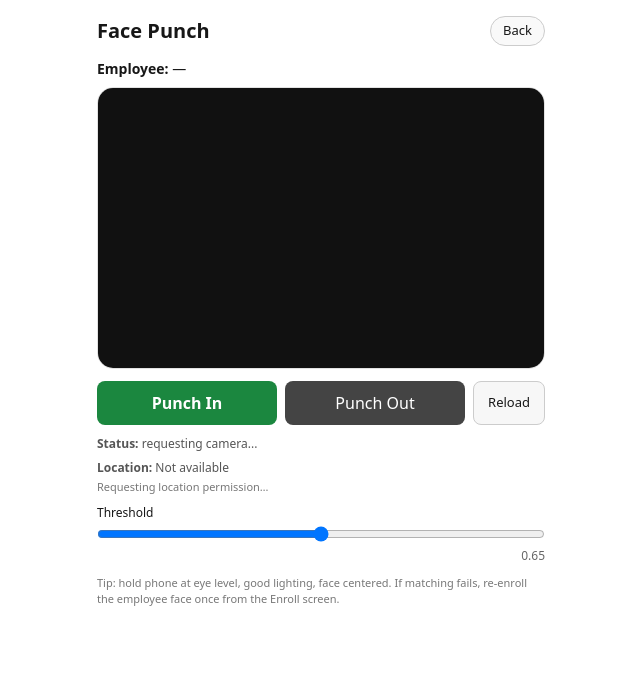
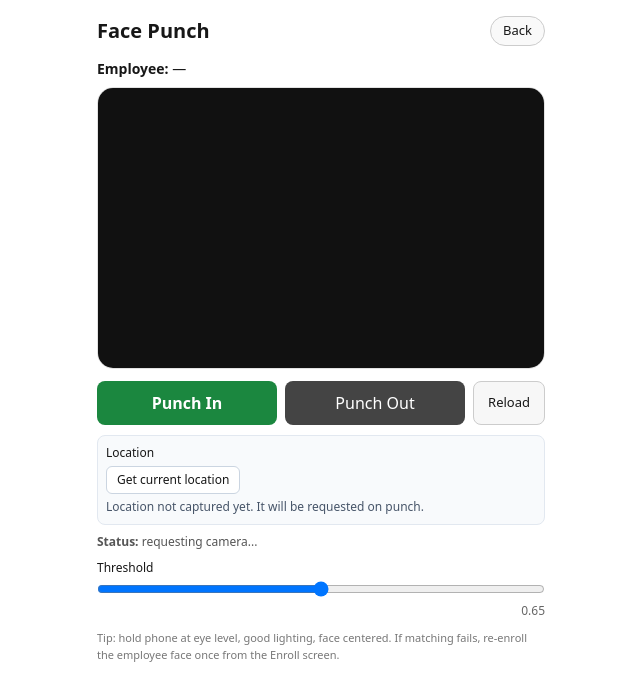
Before and after one commit to cazbrain2412/sidhivanyak-face-app, a Next.js app: page /supervisor/face-punch in a window 1280 px wide. Shown: the top 700 px of the page, without its empty margins (319-959 px from the left). Built offline with nearby package versions, Linux system fonts and the light colour scheme; no server answers.

Commit message:
Add GPS location capture to face attendance punch

```diff
--- a/app/api/attendance/mark/route.js
+++ b/app/api/attendance/mark/route.js
@@ -10,6 +10,10 @@
  *    - Punch IN + Punch OUT, workHours >= 2 -> PRESENT
  *    - Punch IN + Punch OUT, workHours < 2  -> HALF
  *    - Punch OUT only (no IN) -> HALF
+ *
+ *  🔵 NEW:
+ *    - Accepts "location" from client: { lat, lng, name? }
+ *    - Stores in Attendance.location = { lat, lng, name? }
  */
 
 import dbConnect from "@/lib/mongodb";
@@ -35,26 +39,14 @@ function buildDateKey(d = new Date()) {
   return `${yyyy}-${mm}-${dd}`;
 }
 
-// NEW: normalize location payload from client
+// 🔵 Normalize location object from client
 function normalizeLocation(loc) {
   if (!loc || typeof loc !== "object") return null;
-  const latitude = Number(loc.latitude);
-  const longitude = Number(loc.longitude);
-  if (!Number.isFinite(latitude) || !Number.isFinite(longitude)) return null;
-
-  const out = { latitude, longitude };
-
-  if (loc.accuracy != null && Number.isFinite(Number(loc.accuracy))) {
-    out.accuracy = Number(loc.accuracy);
-  }
-  if (loc.label && typeof loc.label === "string") {
-    out.label = loc.label;
-  }
-  if (loc.timestamp) {
-    out.timestamp = loc.timestamp;
-  }
-
-  return out;
+  const lat = Number(loc.lat ?? loc.latitude);
+  const lng = Number(loc.lng ?? loc.longitude);
+  if (!Number.isFinite(lat) || !Number.isFinite(lng)) return null;
+  const name = typeof loc.name === "string" && loc.name.trim() ? loc.name.trim() : null;
+  return { lat, lng, name };
 }
 
 export async function POST(req) {
@@ -63,7 +55,7 @@ export async function POST(req) {
     const body = await req.json();
     const { descriptor, action, location } = body;
 
-    const locationData = normalizeLocation(location);
+    const clientLocation = normalizeLocation(location);
 
     if (!Array.isArray(descriptor) || descriptor.length < 10) {
       return NextResponse.json(
@@ -127,27 +119,27 @@ export async function POST(req) {
     const hasOutFlag = (rec) =>
       !!(rec?.punchOut || rec?.out || rec?.punch?.out || rec?.punchOutTime);
 
+    // helper to attach static employee info + location
+    function attachMeta(target) {
+      if (best.zone) target.zone = best.zone;
+      if (best.division) target.division = best.division;
+      if (best.department) target.department = best.department;
+      if (best.supervisorCode) target.supervisorCode = best.supervisorCode;
+      if (clientLocation) target.location = clientLocation;
+      return target;
+    }
+
     // ---------- ACTION: PUNCH IN ----------
     if (action === "in") {
       if (!existing) {
         // first punch of the day -> create record
-        const toCreate = {
+        const toCreate = attachMeta({
           employeeCode: matchedCode,
           employeeName: best.name || best.code,
           date: dateKey,
           punchIn: now,
           status: "HALF", // until we get OUT with >=2 hours
-        };
-
-        if (best.zone) toCreate.zone = best.zone;
-        if (best.division) toCreate.division = best.division;
-        if (best.department) toCreate.department = best.department;
-        if (best.supervisorCode) toCreate.supervisorCode = best.supervisorCode;
-
-        // NEW: store location of punch IN
-        if (locationData) {
-          toCreate.locationIn = locationData;
-        }
+        });
 
         const created = await Attendance.create(toCreate);
         return NextResponse.json(
@@ -181,19 +173,17 @@ export async function POST(req) {
         }
 
         // set punchIn on existing doc
-        const updateSet = {
+        const updateData = {
           punchIn: now,
           status: "HALF", // until OUT decides full/half
         };
-
-        // NEW: update locationIn if provided
-        if (locationData) {
-          updateSet.locationIn = locationData;
+        if (clientLocation) {
+          updateData.location = clientLocation;
         }
 
         const updated = await Attendance.findByIdAndUpdate(
           existing._id,
-          { $set: updateSet },
+          { $set: updateData },
           { new: true }
         ).lean();
 
@@ -218,22 +208,13 @@ export async function POST(req) {
     // Re-fetch in case we changed above
     if (!existing) {
       // No record at all today → create HALF-DAY with OUT only
-      const toCreate = {
+      const toCreate = attachMeta({
         employeeCode: matchedCode,
         employeeName: best.name || best.code,
         date: dateKey,
         punchOut: now,
         status: "HALF",
-      };
-      if (best.zone) toCreate.zone = best.zone;
-      if (best.division) toCreate.division = best.division;
-      if (best.department) toCreate.department = best.department;
-      if (best.supervisorCode) toCreate.supervisorCode = best.supervisorCode;
-
-      // NEW: store location of punch OUT
-      if (locationData) {
-        toCreate.locationOut = locationData;
-      }
+      });
 
       const created = await Attendance.create(toCreate);
       return NextResponse.json(
@@ -287,21 +268,17 @@ export async function POST(req) {
       statusValue = "HALF";
     }
 
-    const updateSet = {
+    const updateDataOut = {
       punchOut: now,
       status: statusValue,
     };
-
-    // NEW: store location of punch OUT
-    if (locationData) {
-      updateSet.locationOut = locationData;
+    if (clientLocation) {
+      updateDataOut.location = clientLocation;
     }
 
     const updatedOut = await Attendance.findByIdAndUpdate(
       existing._id,
-      {
-        $set: updateSet,
-      },
+      { $set: updateDataOut },
       { new: true }
     ).lean();
 
--- a/app/supervisor/face-punch/page.js
+++ b/app/supervisor/face-punch/page.js
@@ -4,7 +4,6 @@ import { Suspense, useEffect, useRef, useState } from "react";
 import { useSearchParams, useRouter } from "next/navigation";
 
 function SupervisorFacePunchInner() {
-
   const searchParams = useSearchParams();
   const router = useRouter();
 
@@ -14,6 +13,7 @@ function SupervisorFacePunchInner() {
 
   const videoRef = useRef(null);
   const streamRef = useRef(null);
+
   const [status, setStatus] = useState("initialising camera...");
   const [threshold, setThreshold] = useState(0.65);
   const [modelsLoaded, setModelsLoaded] = useState(false);
@@ -21,15 +21,15 @@ function SupervisorFacePunchInner() {
   const [matchedEmp, setMatchedEmp] = useState(null);
   const [distance, setDistance] = useState(null);
   const [busy, setBusy] = useState(false);
-
   const [lastActionInfo, setLastActionInfo] = useState("");
 
-  // NEW: location state
-  const [location, setLocation] = useState(null);
-  const [locStatus, setLocStatus] = useState("Location not captured yet");
+  // 🔵 LOCATION STATE
+  const [geo, setGeo] = useState(null); // { latitude, longitude }
+  const [geoMessage, setGeoMessage] = useState(
+    "Location not captured yet. It will be requested on punch."
+  );
 
   // ---------- CAMERA + MODELS ----------
-
   useEffect(() => {
     let cancelled = false;
 
@@ -81,38 +81,44 @@ function SupervisorFacePunchInner() {
     };
   }, []);
 
-  // ---------- NEW: GEOLOCATION (current location) ----------
+  // ---------- LOCATION HELPER ----------
 
-  useEffect(() => {
-    if (typeof navigator === "undefined" || !("geolocation" in navigator)) {
-      setLocStatus("Location not supported on this device");
+  function requestLocationOnce() {
+    return new Promise((resolve) => {
+      if (!navigator.geolocation) {
+        setGeoMessage("This device does not support location (no GPS).");
+        resolve(null);
         return;
       }
 
-    setLocStatus("Requesting location permission…");
-
+      setGeoMessage("Requesting current location…");
       navigator.geolocation.getCurrentPosition(
         (pos) => {
-        const { latitude, longitude, accuracy } = pos.coords;
-        setLocation({
-          latitude,
-          longitude,
-          accuracy,
-          timestamp: Date.now(),
-        });
-        setLocStatus("Location captured");
+          const { latitude, longitude } = pos.coords;
+          const loc = { latitude, longitude };
+          setGeo(loc);
+          setGeoMessage(
+            `Location ready: ${latitude.toFixed(4)}, ${longitude.toFixed(4)}`
+          );
+          resolve(loc);
         },
         (err) => {
-        console.error("geo error", err);
-        setLocStatus("Location error: " + (err.message || "Permission denied"));
+          console.error("geolocation error", err);
+          setGeoMessage("Location error: " + err.message);
+          resolve(null);
         },
         {
           enableHighAccuracy: true,
           timeout: 15000,
-        maximumAge: 60000,
         }
       );
-  }, []);
+    });
+  }
+
+  // button handler (optional manual click)
+  async function handleGetLocation() {
+    await requestLocationOnce();
+  }
 
   // ---------- FACE CAPTURE & ATTENDANCE ----------
 
@@ -154,7 +160,20 @@ function SupervisorFacePunchInner() {
     if (busy) return;
     setBusy(true);
     setLastActionInfo("");
+
     try {
+      // 1) Ensure we have location – this will trigger browser "Allow location" popup
+      let loc = geo;
+      if (!loc) {
+        loc = await requestLocationOnce();
+      }
+      if (!loc) {
+        setStatus("Please allow location permission to mark attendance.");
+        setBusy(false);
+        return;
+      }
+
+      // 2) Capture face descriptor
       const descriptor = await captureDescriptor();
       if (!descriptor) {
         setBusy(false);
@@ -169,8 +188,10 @@ function SupervisorFacePunchInner() {
         body: JSON.stringify({
           descriptor,
           action, // "in" or "out"
-          // NEW: send location (may be null if permission denied)
-          location,
+          location: {
+            lat: loc.latitude,
+            lng: loc.longitude,
+          },
         }),
       });
 
@@ -207,13 +228,23 @@ function SupervisorFacePunchInner() {
 
       const ts =
         rec.punchIn || rec.punchOut || rec.createdAt
-          ? new Date(rec.punchOut || rec.punchIn || rec.createdAt).toLocaleString()
-          : new Date().toLocaleString();
+          ? new Date(rec.punchOut || rec.punchIn || rec.createdAt).toLocaleString(
+              "en-IN",
+              { timeZone: "Asia/Kolkata" }
+            )
+          : new Date().toLocaleString("en-IN", { timeZone: "Asia/Kolkata" });
+
+      const locText =
+        rec.location && rec.location.lat != null && rec.location.lng != null
+          ? ` @ ${rec.location.lat.toFixed(4)}, ${rec.location.lng.toFixed(4)}`
+          : geo
+          ? ` @ ${geo.latitude.toFixed(4)}, ${geo.longitude.toFixed(4)}`
+          : "";
 
       const line =
         action === "in"
-          ? `Punch IN done at ${ts}`
-          : `Punch OUT done at ${ts}`;
+          ? `Punch IN done at ${ts}${locText}`
+          : `Punch OUT done at ${ts}${locText}`;
 
       setLastActionInfo(line);
       setStatus(
@@ -228,7 +259,6 @@ function SupervisorFacePunchInner() {
   }
 
   function handleReload() {
-    // simple reload of page & state
     router.refresh();
   }
 
@@ -351,6 +381,36 @@ function SupervisorFacePunchInner() {
         </button>
       </div>
 
+      {/* Location UI */}
+      <div
+        style={{
+          marginTop: 6,
+          marginBottom: 8,
+          padding: 8,
+          borderRadius: 8,
+          border: "1px solid #e2e8f0",
+          background: "#f8fafc",
+          fontSize: 12,
+        }}
+      >
+        <div style={{ marginBottom: 4, fontWeight: 500 }}>Location</div>
+        <button
+          onClick={handleGetLocation}
+          style={{
+            padding: "4px 10px",
+            borderRadius: 6,
+            border: "1px solid #cbd5e1",
+            background: "#ffffff",
+            fontSize: 12,
+            cursor: "pointer",
+            marginBottom: 4,
+          }}
+        >
+          Get current location
+        </button>
+        <div style={{ color: "#475569" }}>{geoMessage}</div>
+      </div>
+
       {matchedEmp && (
         <div
           style={{
@@ -386,21 +446,6 @@ function SupervisorFacePunchInner() {
         <strong>Status:</strong> {status}
       </div>
 
-      {/* NEW: show location + status */}
-      <div style={{ marginTop: 6, fontSize: 12, color: "#555" }}>
-        <strong>Location:</strong>{" "}
-        {location
-          ? `${location.latitude.toFixed(5)}, ${location.longitude.toFixed(5)}${
-              location.accuracy
-                ? ` (±${Math.round(location.accuracy)} m)`
-                : ""
-            }`
-          : "Not available"}
-      </div>
-      <div style={{ marginTop: 2, fontSize: 11, color: "#777" }}>
-        {locStatus}
-      </div>
-
       <div style={{ marginTop: 8, fontSize: 12 }}>
         <div style={{ marginBottom: 4 }}>Threshold</div>
         <input
```
Lines whose indentation alone changed are shown as unchanged.
